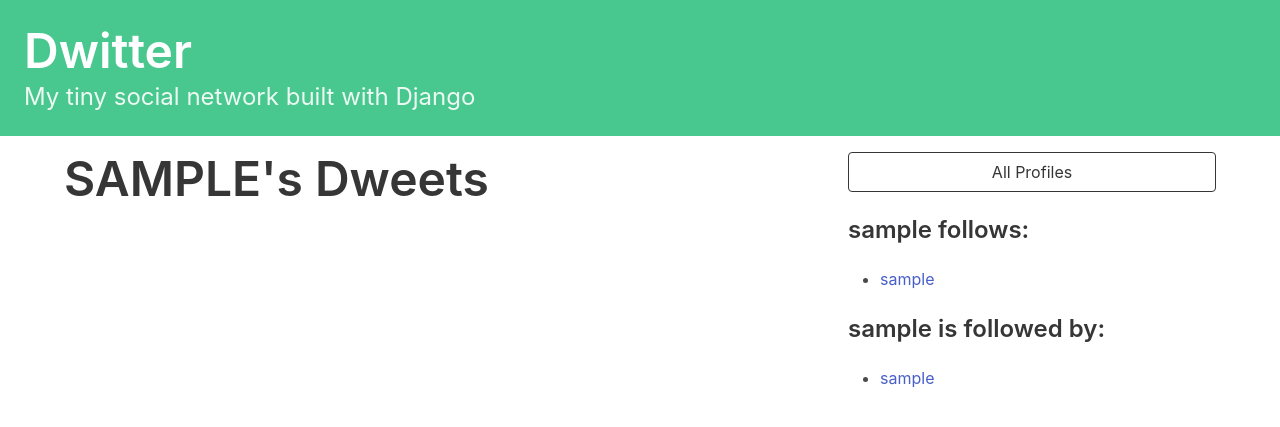
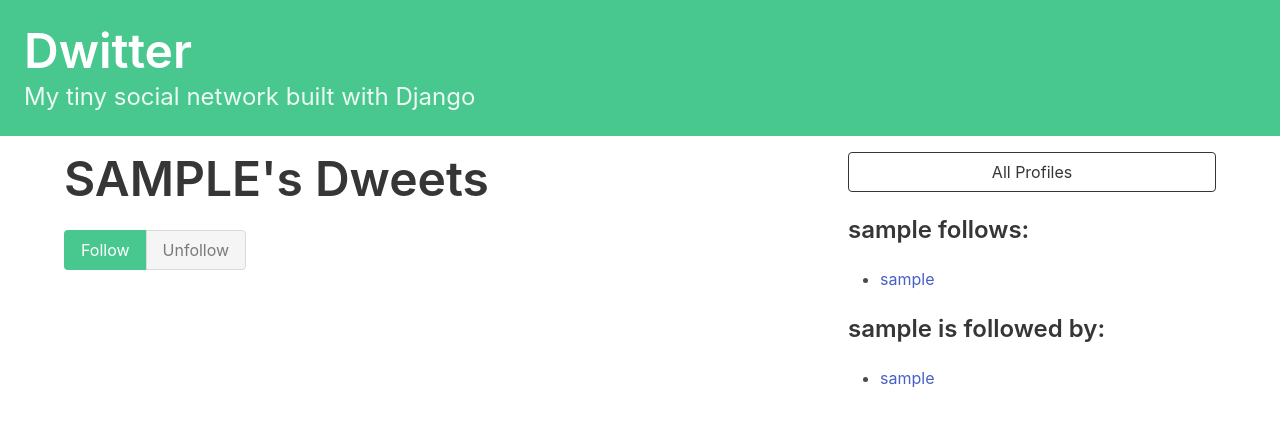
Before and after one commit to eyob42/django-social, a Django app: template dwitter/templates/dwitter/profile.html in a window 1280 px wide. Shown: the top 427 px of the page. Run offline with Django 5.2, Linux system fonts and the light colour scheme; the template is opened without the code that fills it: values that come from a table or form of the project are taken from there, others are empty; tables that the repository leaves empty hold one stand-in row (values such as "Sample post").

Commit message:
Add follow/unfollow buttons and backend logic in profile view

```diff
--- a/dwitter/templates/dwitter/profile.html
+++ b/dwitter/templates/dwitter/profile.html
@@ -11,7 +11,22 @@
         {{profile.user.username|upper}}'s Dweets
     </h1>
     </div>
-
+    <form method="post">
+    {% csrf_token %}
+    <div class="buttons has-addons">
+    {% if profile in user.profile.follows.all %}
+        <button class="button is-success is-static">Follow</button>
+        <button class="button is-danger" name="follow" value="unfollow">
+            Unfollow
+        </button>
+    {% else %}
+        <button class="button is-success" name="follow" value="follow">
+            Follow
+        </button>
+        <button class="button is-danger is-static">Unfollow</button>
+    {% endif %}
+    </div>
+</form>
 </div>
 
 <div class="column is-one-third">
@@ -23,6 +38,7 @@
         </button>
       </a>
     </div>
+
 
     <div class="block">
         <h3 class="title is-4">
```
Also changed, not shown: dwitter/views.py (+12 -0 lines).
